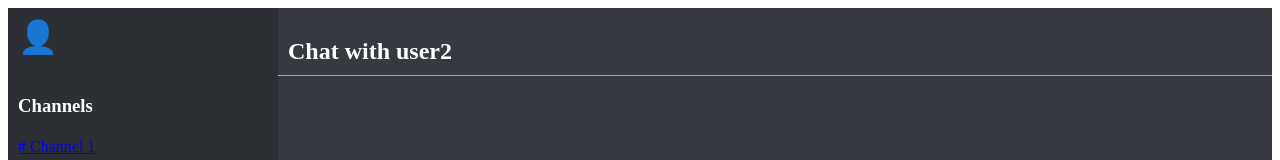
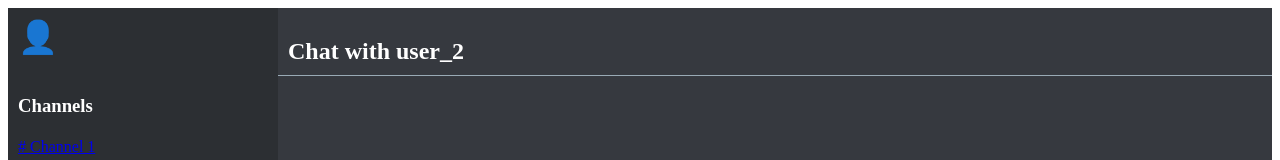
Before and after one commit to Animeshcoder/Web-Development, a React (Vite) app in the folder Chating-App/: page /dm/user2 in a window 1280 px wide. Shown: the top 160 px of the page. Built offline with nearby package versions, Linux system fonts and the light colour scheme.

Commit message:
Update user2.jsx

```diff
--- a/Chating-App/src/components/user2.jsx
+++ b/Chating-App/src/components/user2.jsx
@@ -2,7 +2,7 @@ import React from 'react';
 import ChatWindow from './ChatWindow';
 
 const User2 = () => {
-  return <ChatWindow selected="user2" />;
+  return <ChatWindow selected="user_2" />;
 };
 
 export default User2;
```
